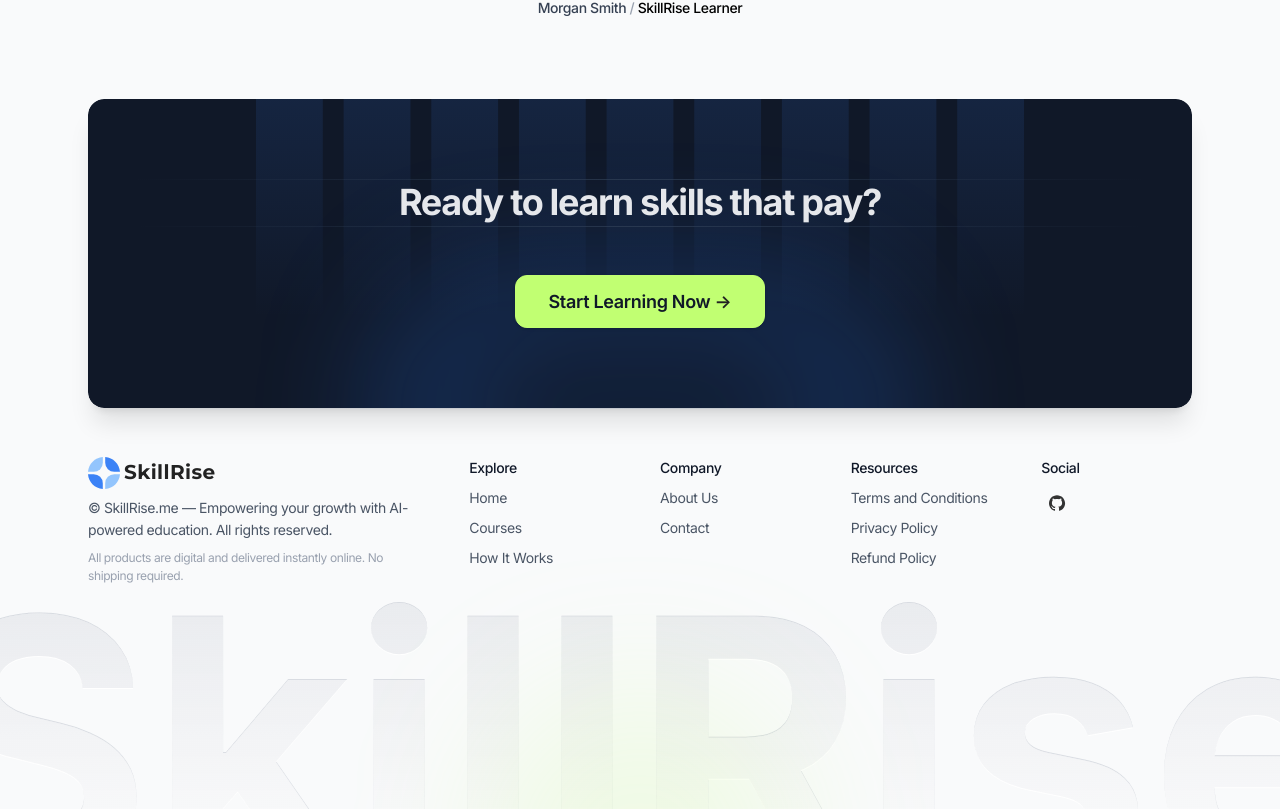
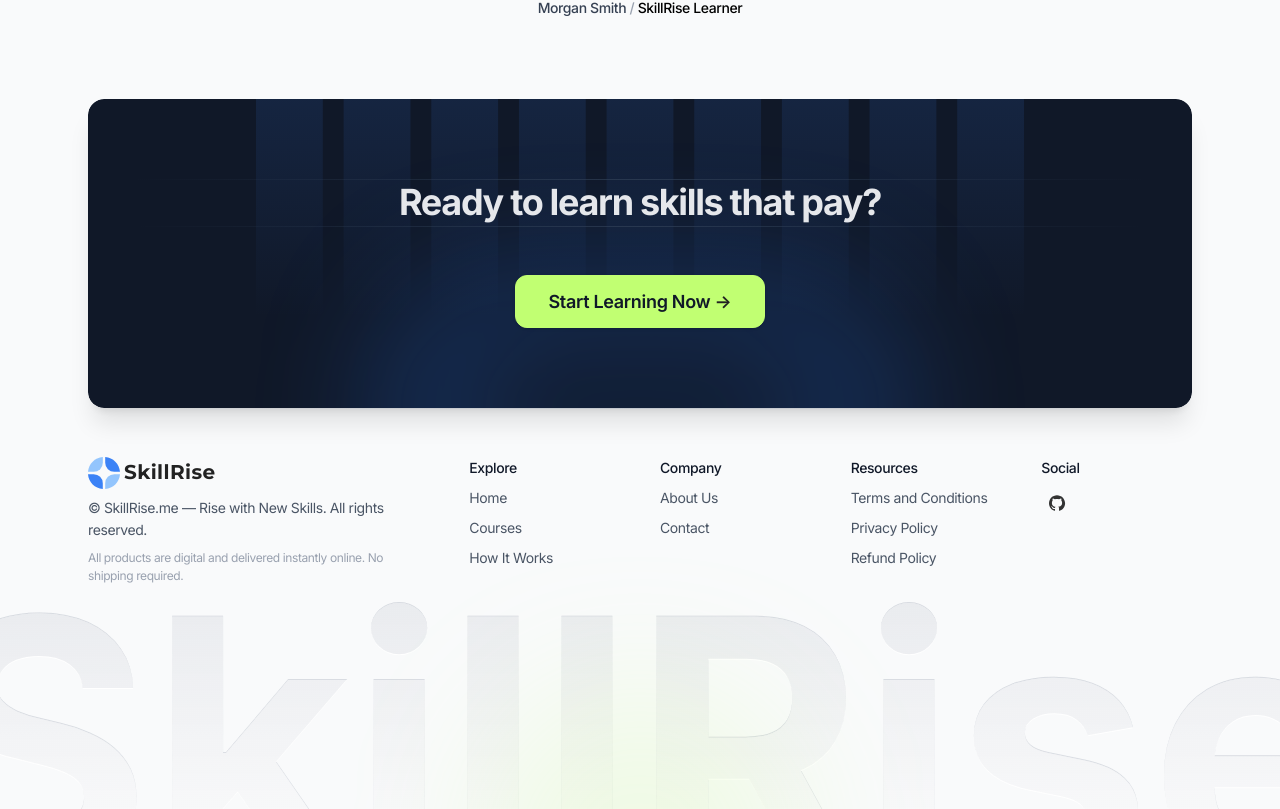
Before and after one commit to newchaptertech/skillrise, a Next.js app: page / in a window 1280 px wide. Shown: the part 3264-4073 px from the top of the page. Built offline with nearby package versions, Linux system fonts and the light colour scheme.

Commit message:
Update footer text to reflect new branding message, enhancing clarity and alignment with company vision.

```diff
--- a/components/ui/footer.tsx
+++ b/components/ui/footer.tsx
@@ -13,8 +13,7 @@ export default function Footer({ border = false }: { border?: boolean }) {
           <div className="space-y-2 sm:col-span-12 lg:col-span-4">
             <Logo />
             <div className="text-sm text-gray-600">
-              &copy; SkillRise.me — Empowering your growth with AI-powered
-              education. All rights reserved.
+              &copy; SkillRise.me — Rise with New Skills. All rights reserved.
             </div>
             <div className="text-xs text-gray-400 mt-1">
               All products are digital and delivered instantly online. No
```
